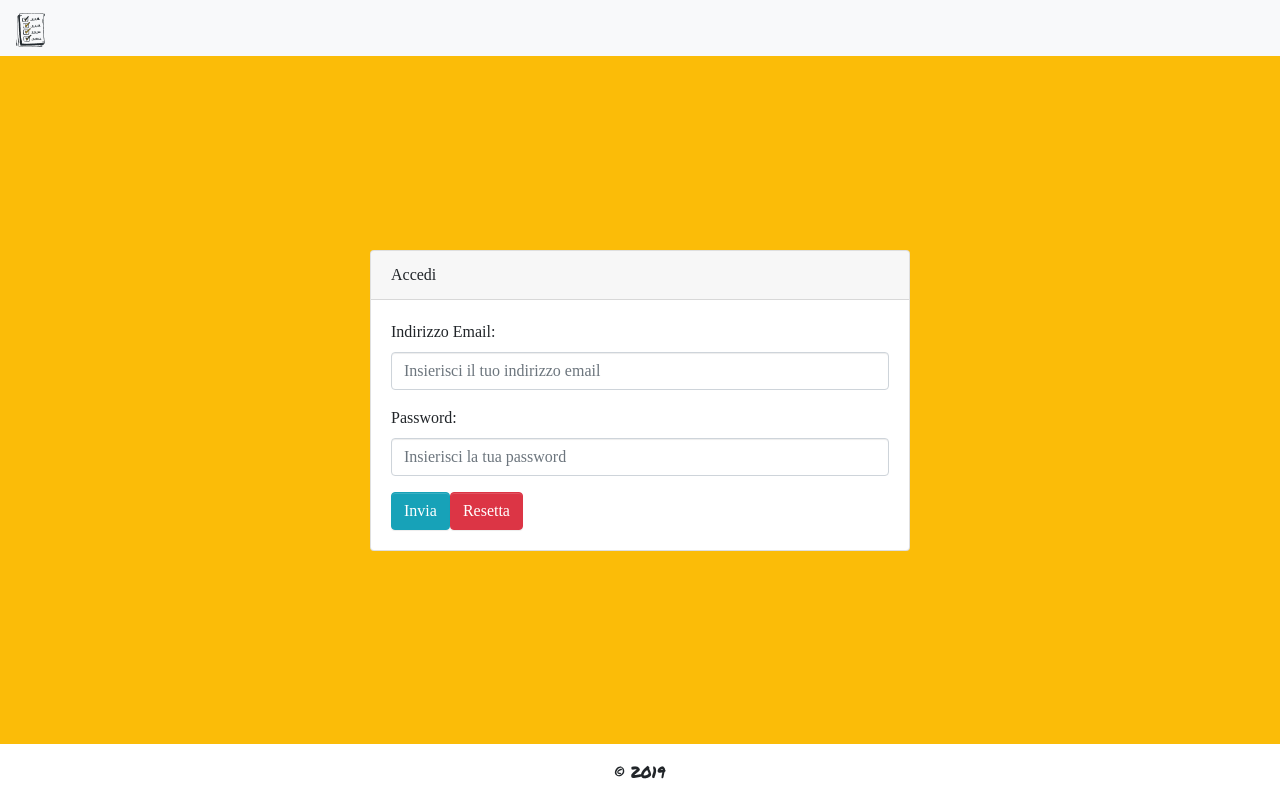
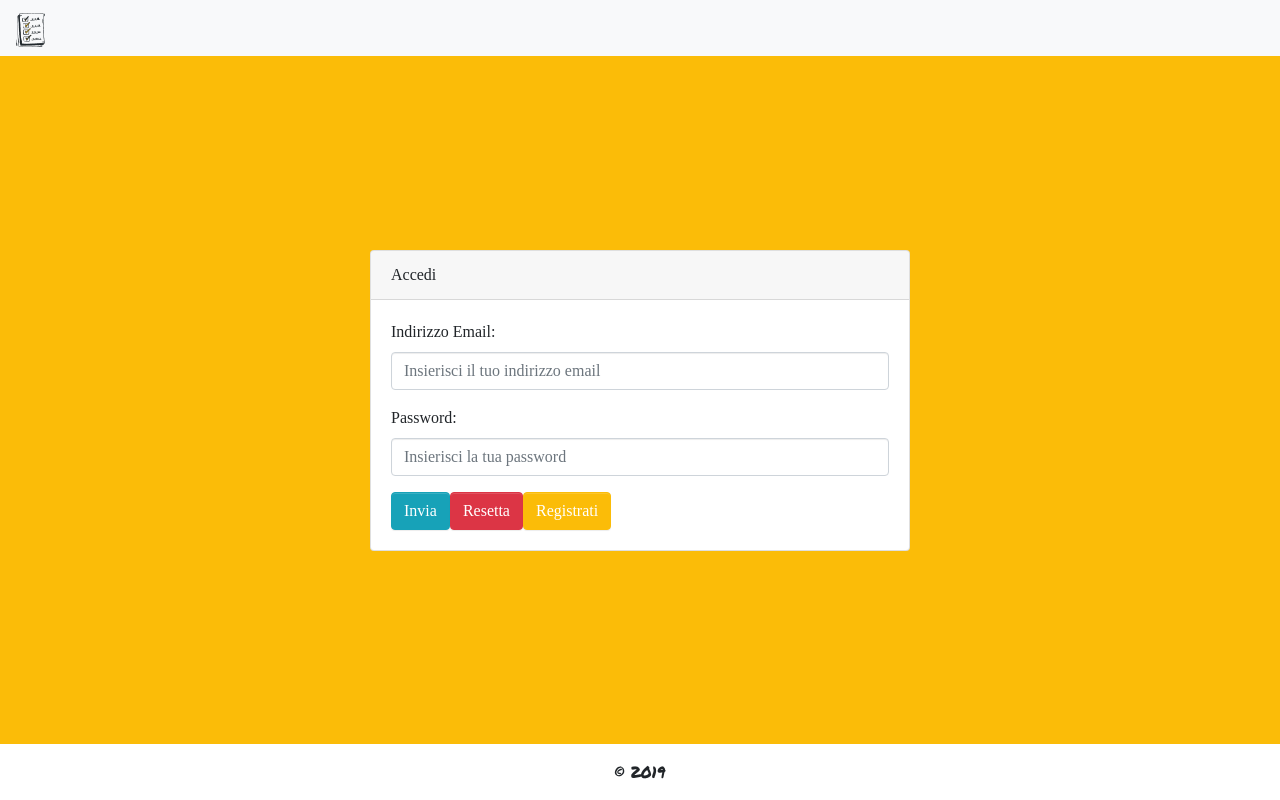
Before and after one commit to ciarlystreet/NuxtPress, a Nuxt app: page /auth/login in a window 1280 px wide. Built offline with nearby package versions, Linux system fonts and the light colour scheme; no server answers; a web font is replaced by a local one.

Commit message:
added registration btn

```diff
--- a/pages/auth/login.vue
+++ b/pages/auth/login.vue
@@ -28,6 +28,12 @@
 
         <b-button type="submit" variant="info">Invia</b-button>
         <b-button type="reset" variant="danger">Resetta</b-button>
+        <b-button
+          :to="'/auth/registrazione'"
+          variant="primary"
+          class="text-white"
+          >Registrati</b-button
+        >
       </b-form>
     </b-card-text>
   </b-card>
```
